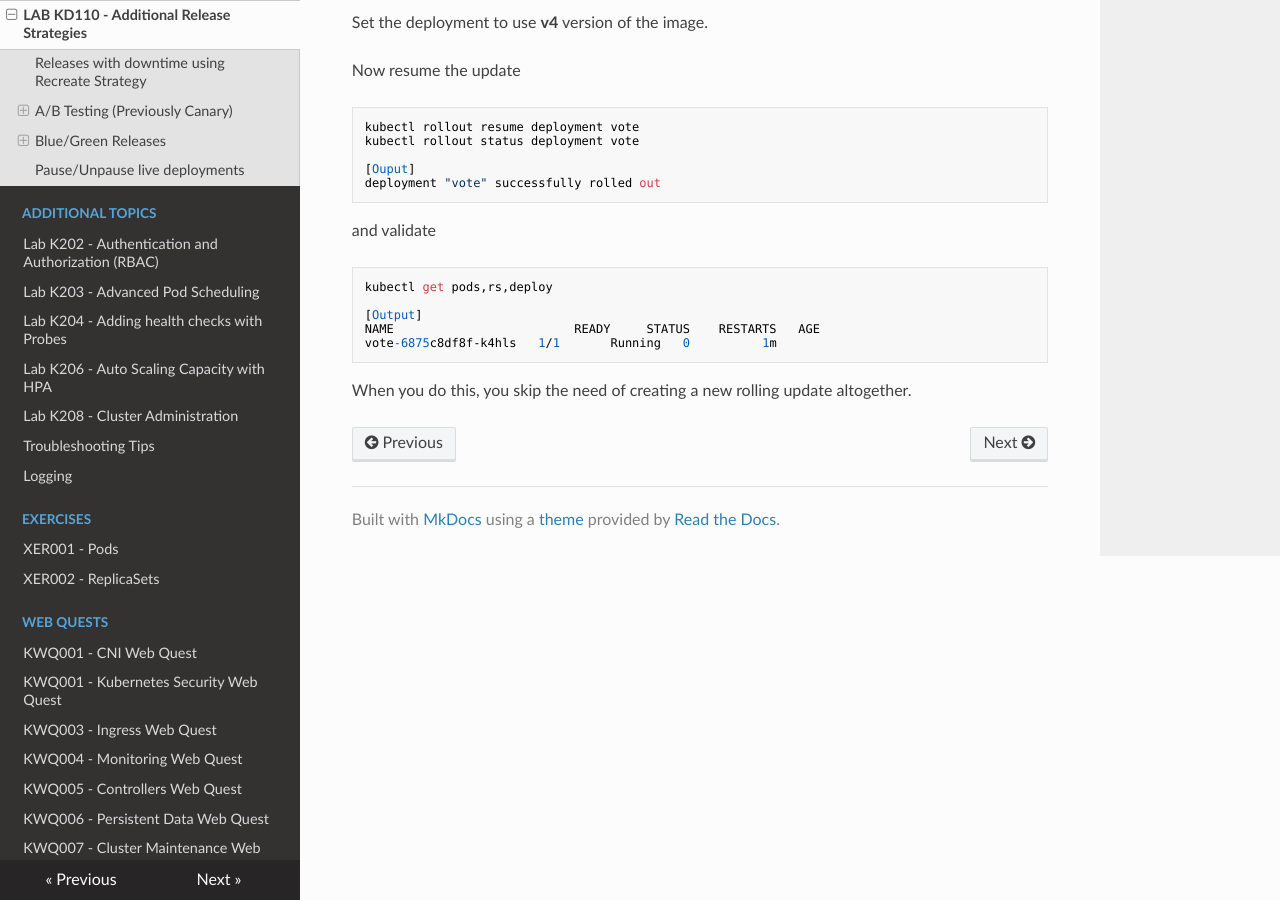
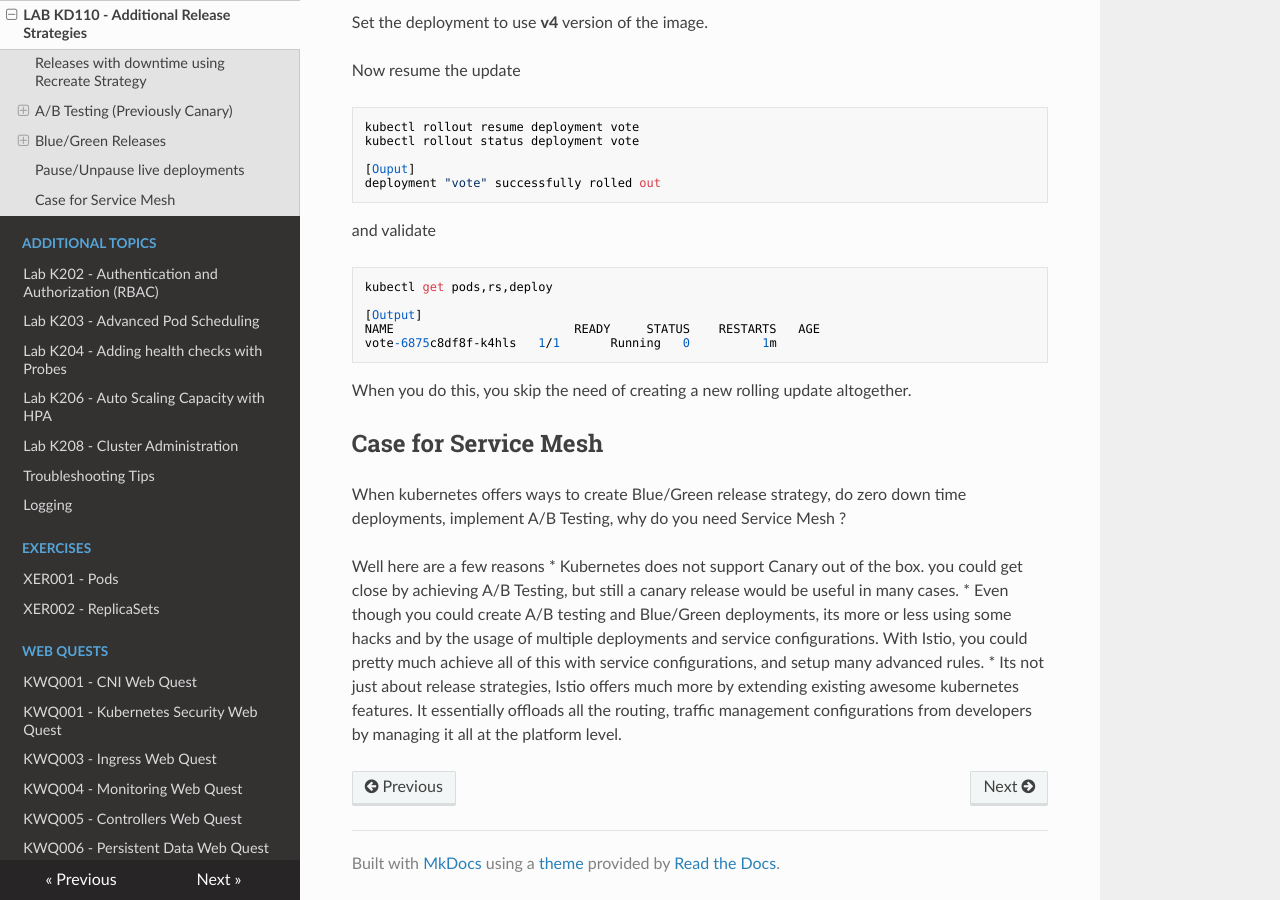
Before and after one commit to schoolofdevops/kube-dev, an MkDocs documentation site: the page built from chapters/vote-deployement_strategies.md, in a window 1280 px wide and 900 px high, scrolled down 11324 px. Built offline with MkDocs 1.6.1, drawn with Linux system fonts in a browser that asks for light colours; nearby versions of some CDN libraries; old or Windows-style settings are respelled for this version of MkDocs.

Commit message:
added a section talking about service mesh

````diff
--- a/chapters/vote-deployement_strategies.md
+++ b/chapters/vote-deployement_strategies.md
@@ -595,3 +595,13 @@ vote-6875c8df8f-k4hls   1/1       Running   0          1m
 ```
 
 When you do this, you skip the need of creating a new rolling update altogether.
+
+
+## Case for Service Mesh
+
+When kubernetes offers ways to create Blue/Green release strategy, do zero down time deployments, implement A/B Testing, why do you need Service Mesh ?
+
+Well here are a few reasons
+  * Kubernetes does not support Canary out of the box. you could get close by achieving A/B Testing, but still a canary release would be useful in many cases.
+  * Even though you could create A/B testing and Blue/Green deployments, its more or less using some hacks and by the usage of multiple deployments and service configurations. With Istio, you could pretty much achieve all of this with service configurations, and setup many advanced rules.
+  * Its not just about release strategies, Istio offers much more by extending existing awesome kubernetes features. It essentially offloads all the routing, traffic management configurations from developers by managing it all at the platform level.
````
